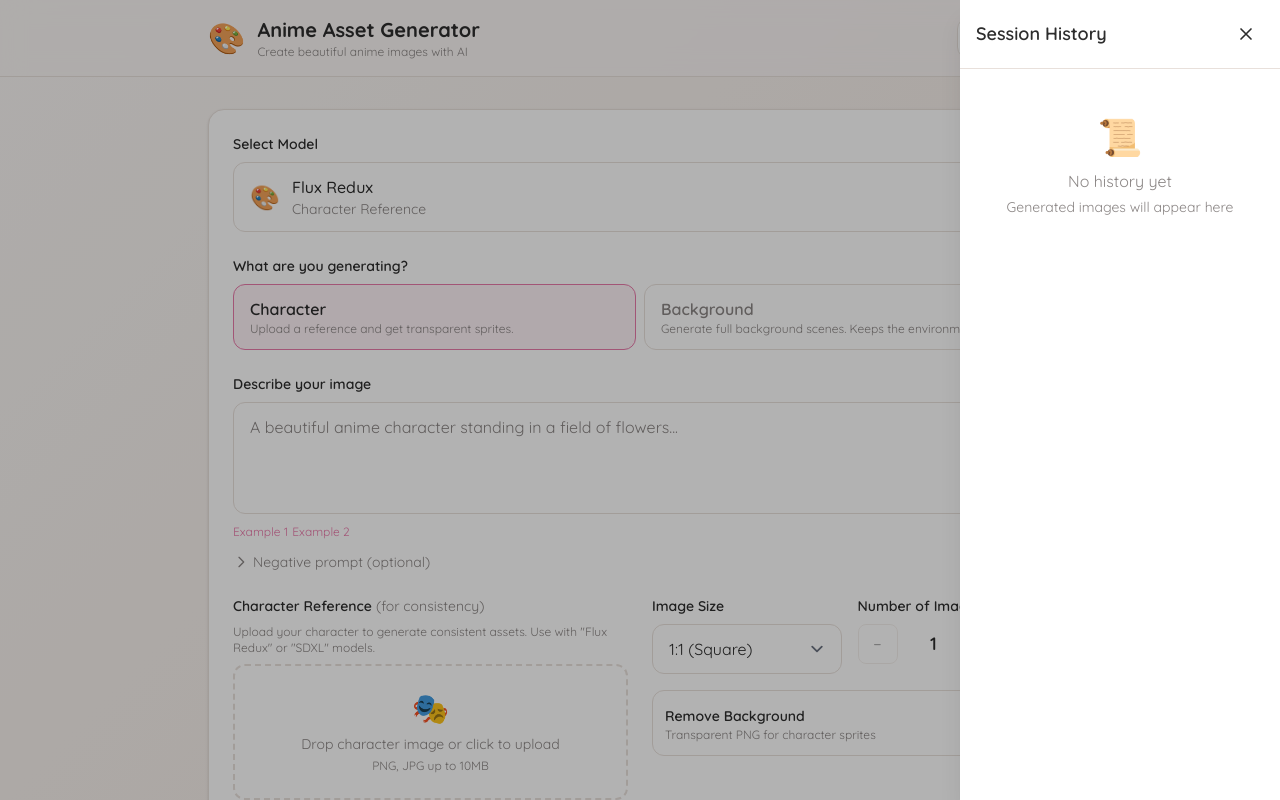
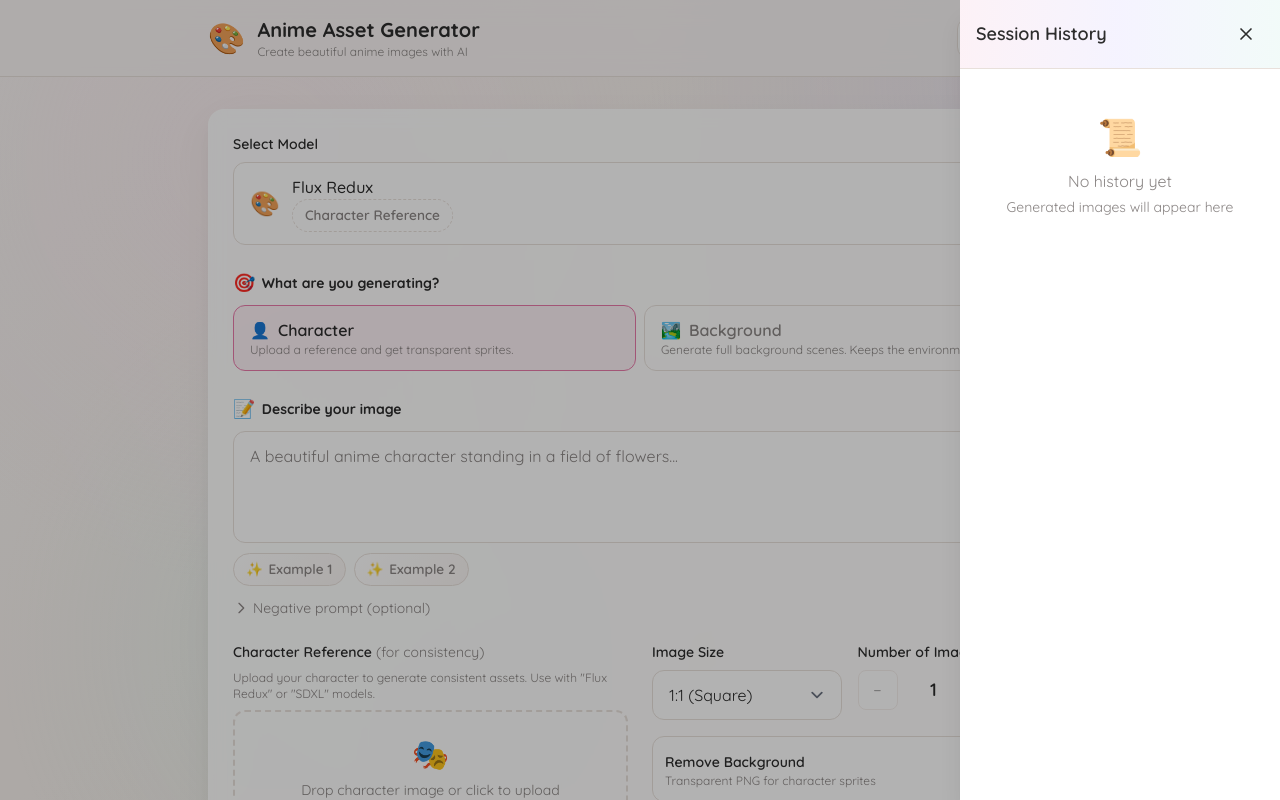
Before and after one commit to dohoonk/asset_generator, a Next.js app: page / in a window 1280 px wide. Both pictures are taken after a click on the button "History". Shown: the top 800 px of the page. Built offline with nearby package versions, Linux system fonts and the light colour scheme.

Commit message:
Harden no-people backgrounds and refresh UI styling

```diff
--- a/src/app/globals.css
+++ b/src/app/globals.css
@@ -36,6 +36,19 @@ body {
   color: var(--foreground);
   font-family: "Quicksand", sans-serif;
   min-height: 100vh;
+  position: relative;
+}
+
+/* Soft vignette and glow layers */
+body::before {
+  content: "";
+  position: fixed;
+  inset: 0;
+  pointer-events: none;
+  background: radial-gradient(circle at 20% 20%, #ffe3ee50, transparent 35%),
+    radial-gradient(circle at 80% 10%, #d8d2ff40, transparent 30%),
+    radial-gradient(circle at 30% 80%, #b2f5ea30, transparent 35%);
+  z-index: -1;
 }
 
 /* Custom scrollbar */
@@ -56,6 +69,49 @@ body {
 
 ::-webkit-scrollbar-thumb:hover {
   background: var(--muted);
+}
+
+/* Helper surfaces */
+.glass-card {
+  background: rgba(255, 255, 255, 0.88);
+  border: 1px solid rgba(255, 255, 255, 0.6);
+  box-shadow:
+    0 10px 40px rgba(232, 144, 186, 0.08),
+    0 6px 20px rgba(155, 138, 251, 0.06);
+  backdrop-filter: blur(8px);
+}
+
+.soft-shadow {
+  box-shadow:
+    0 14px 45px rgba(0, 0, 0, 0.04),
+    0 10px 18px rgba(0, 0, 0, 0.04);
+}
+
+.pill {
+  display: inline-flex;
+  align-items: center;
+  gap: 0.35rem;
+  padding: 0.4rem 0.75rem;
+  border-radius: 9999px;
+  border: 1px solid var(--border);
+  background: linear-gradient(135deg, #ffffff 0%, #f9f5f3 100%);
+  color: var(--muted);
+  font-weight: 600;
+  font-size: 0.85rem;
+}
+
+.tag-muted {
+  border: 1px dashed var(--border);
+  background: #fff;
+  color: var(--muted);
+}
+
+.section-heading {
+  display: inline-flex;
+  align-items: center;
+  gap: 0.4rem;
+  font-weight: 700;
+  color: var(--foreground);
 }
 
 /* Animations */
--- a/src/app/page.tsx
+++ b/src/app/page.tsx
@@ -174,7 +174,7 @@ export default function Home() {
       <main className="max-w-4xl mx-auto px-4 py-8">
         <div className="space-y-6">
           {/* Generation Form */}
-          <div className="bg-[var(--surface)] rounded-2xl border border-[var(--border)] p-6 space-y-6 shadow-sm">
+          <div className="glass-card rounded-2xl border border-[var(--border)] p-6 space-y-6 soft-shadow">
             <ModelSelector
               selectedModel={selectedModel}
               onSelect={setSelectedModel}
@@ -182,8 +182,8 @@ export default function Home() {
             />
 
             <div className="flex flex-col gap-2">
-              <label className="text-sm font-semibold text-[var(--foreground)]">
-                What are you generating?
+              <label className="section-heading text-sm">
+                <span className="text-lg">🎯</span> What are you generating?
               </label>
               <div className="grid grid-cols-2 gap-2">
                 {(["character", "background"] as GenerationType[]).map((type) => (
@@ -196,7 +196,10 @@ export default function Home() {
                         : "border-[var(--border)] hover:border-[var(--primary)]/60 text-[var(--muted)]"
                     }`}
                   >
-                    <div className="font-semibold capitalize">{type}</div>
+                    <div className="font-semibold capitalize flex items-center gap-2">
+                      <span>{type === "character" ? "👤" : "🏞️"}</span>
+                      {type}
+                    </div>
                     <div className="text-xs text-[var(--muted)]">
                       {type === "character"
                         ? "Upload a reference and get transparent sprites."
@@ -245,7 +248,7 @@ export default function Home() {
           </div>
 
           {/* Results */}
-          <div className="bg-[var(--surface)] rounded-2xl border border-[var(--border)] p-6 shadow-sm">
+          <div className="glass-card rounded-2xl border border-[var(--border)] p-6 soft-shadow">
             <ResultsGrid
               images={currentImages}
               isLoading={isLoading}
--- a/src/components/HistoryDrawer.tsx
+++ b/src/components/HistoryDrawer.tsx
@@ -32,7 +32,7 @@ export default function HistoryDrawer({
 
       {/* Drawer */}
       <div className="fixed right-0 top-0 bottom-0 z-50 w-80 bg-[var(--surface)] shadow-xl drawer-enter">
-        <div className="flex items-center justify-between p-4 border-b border-[var(--border)]">
+        <div className="flex items-center justify-between p-4 border-b border-[var(--border)] bg-gradient-to-r from-[var(--primary)]/10 via-[var(--secondary)]/10 to-[var(--accent)]/10">
           <h2 className="text-lg font-semibold">Session History</h2>
           <button
             onClick={onClose}
--- a/src/components/ModelSelector.tsx
+++ b/src/components/ModelSelector.tsx
@@ -50,7 +50,9 @@ export default function ModelSelector({ selectedModel, onSelect, models }: Model
           <span className="text-2xl">🎨</span>
           <div>
             <div className="font-medium">{selectedModel.name}</div>
-            <div className="text-sm text-[var(--muted)]">{selectedModel.style}</div>
+            <div className="text-xs text-[var(--muted)] flex items-center gap-2">
+              <span className="pill tag-muted">{selectedModel.style}</span>
+            </div>
           </div>
         </div>
         <svg
@@ -82,7 +84,14 @@ export default function ModelSelector({ selectedModel, onSelect, models }: Model
                 <div className="flex items-center gap-3">
                   <div>
                     <div className="font-medium">{model.name}</div>
-                    <div className="text-sm text-[var(--muted)]">{model.style}</div>
+                    <div className="text-xs text-[var(--muted)] flex items-center gap-2 mt-0.5">
+                      <span className="pill tag-muted">{model.style}</span>
+                      {model.supportsImage && (
+                        <span className="pill text-[var(--primary)] border-[var(--primary)]/40 bg-[var(--primary)]/10">
+                          Image input
+                        </span>
+                      )}
+                    </div>
                   </div>
                 </div>
                 <span className={`text-xs px-2 py-1 rounded-full ${getSpeedColor(model.speed)}`}>
--- a/src/components/PromptInput.tsx
+++ b/src/components/PromptInput.tsx
@@ -31,7 +31,8 @@ export default function PromptInput({
   return (
     <div className="space-y-3">
       <div>
-        <label className="block text-sm font-semibold text-[var(--foreground)] mb-2">
+        <label className="section-heading text-sm mb-2">
+          <span className="text-lg">📝</span>
           Describe your image
         </label>
         <textarea
@@ -42,14 +43,14 @@ export default function PromptInput({
           maxLength={2000}
         />
         <div className="flex justify-between items-center mt-1">
-          <div className="flex gap-1 flex-wrap">
+          <div className="flex gap-2 flex-wrap">
             {examplePrompts.slice(0, 2).map((example, i) => (
               <button
                 key={i}
                 onClick={() => insertExample(example)}
-                className="text-xs text-[var(--primary)] hover:text-[var(--primary-hover)] hover:underline"
+                className="pill text-xs hover:border-[var(--primary)] hover:text-[var(--primary)] transition-colors"
               >
-                Example {i + 1}
+                <span>✨</span> Example {i + 1}
               </button>
             ))}
           </div>
```
Also changed, not shown: src/app/api/generate/route.ts (+22 -32 lines).
